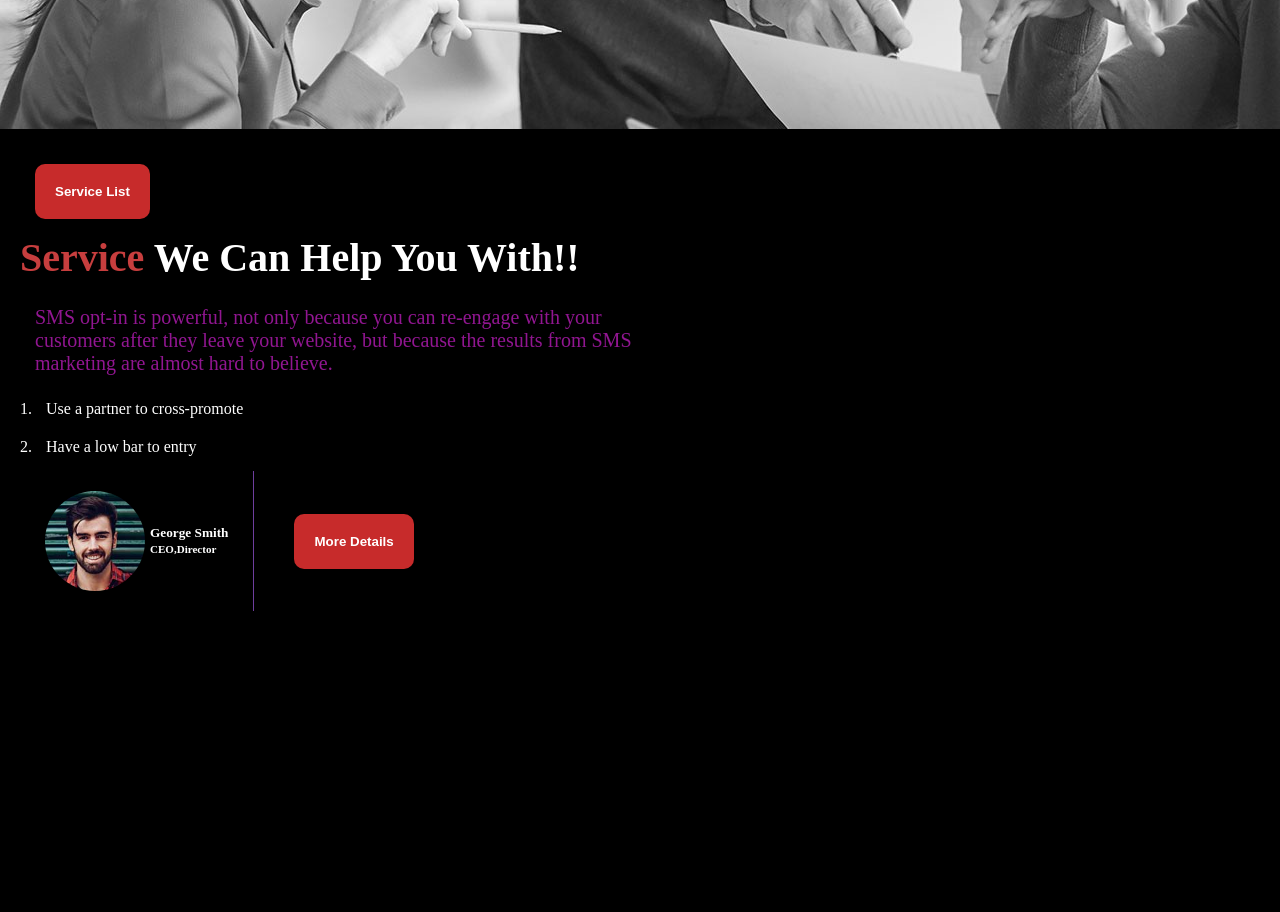
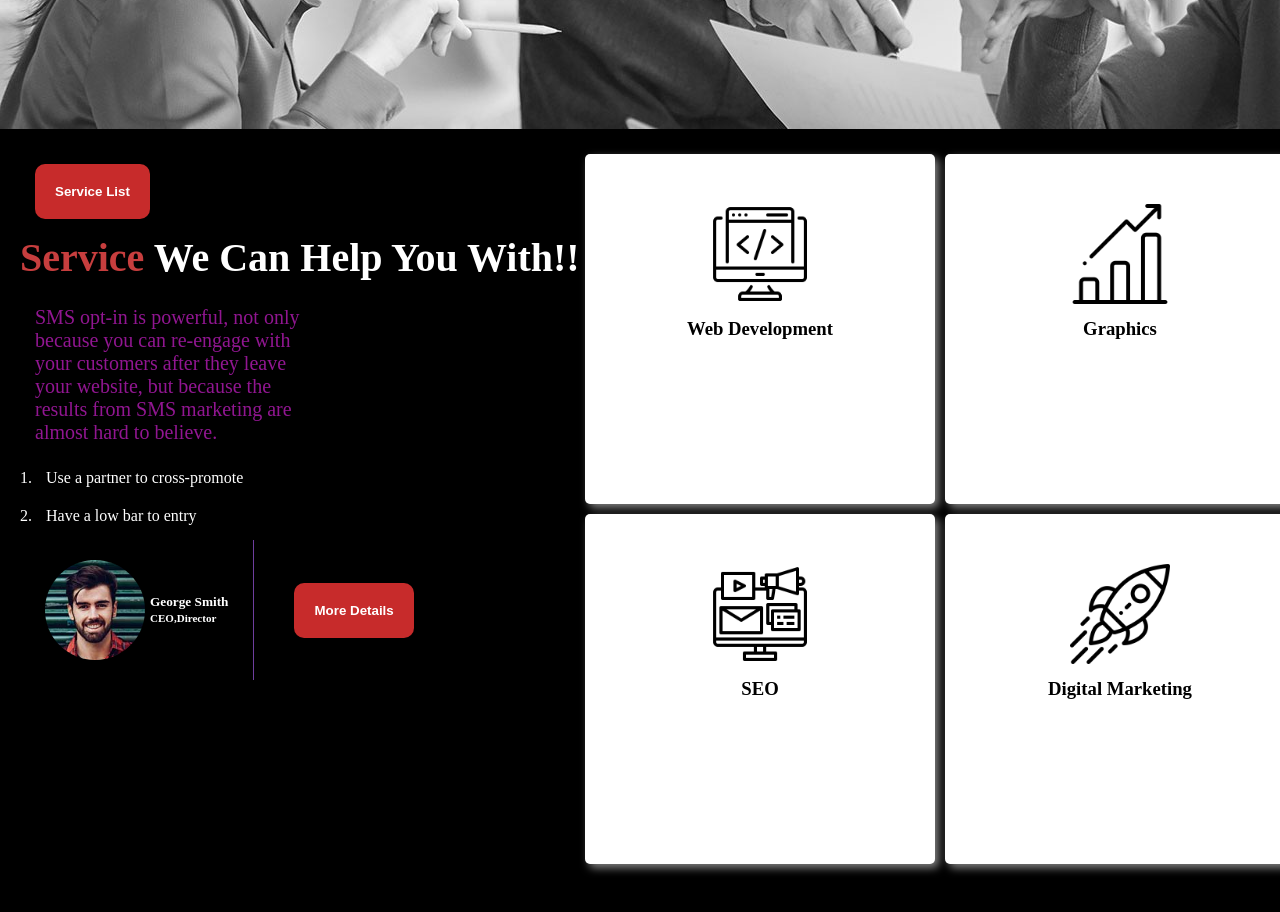
Before and after one commit to iftekharmahmud25/digital-agency-website, a plain HTML site: page index.html in a window 1280 px wide. Shown: the part 760-1672 px from the top of the page. Drawn offline with Linux system fonts and the light colour scheme.

Commit message:
add another part

```diff
--- a/index.html
+++ b/index.html
@@ -65,7 +65,58 @@
         </div>
       </div>
 
-      <div class="service-right"></div>
+      <div class="service-right">
+         <div class="services">
+          <div class="service-up">
+                  <div class="service">
+                     <img class="service-logo" src="asset/icons/coding.png" alt="">
+                     <h3>Web Development</h3>
+                  </div>
+                  <div class="service">
+                        <img   class="service-logo" src="asset/icons/bar-chart.png" alt="">
+                        <h3>Graphics </h3>
+                  </div>
+
+          </div>
+          <div class="service-down">
+                  <div class="service">
+                     <img class="service-logo"src="asset/icons/digital-marketing.png" alt="">
+                     <h3>SEO</h3>
+                  </div>
+                  <div class="service">
+                        <img class="service-logo"src="asset/icons/startup.png" alt="">
+                        <h3>Digital Marketing</h3>
+                  </div>
+
+          </div>
+
+
+
+
+
+
+
+         </div>
+
+
+
+
+
+
+
+
+         </div>
+
+
+
+
+
+
+
+
+
+
+      </div>
     </div>
   </body>
 </html>
--- a/style.css
+++ b/style.css
@@ -75,6 +75,10 @@ p {
   border-radius: 10px;
   margin: 15px;
 }
+.service-container
+{
+    display: flex;
+}
 
 .service-title {
   font-size: 40px;
@@ -117,3 +121,28 @@ ol li{
     padding: 10px;
     margin-left: 16px;
 }
+
+.service{
+padding: 50px;
+background-color: white;
+box-shadow: 4px 4px  8px gray;
+width: 250px;
+height: 250px;
+text-align: center;
+color:black;
+border-radius: 5px;
+margin: 5px;
+
+
+
+
+}
+
+.service-logo{
+    width: 100px;
+    padding-bottom: 10px;
+}
+
+.service-up,.service-down{
+    display: flex;
+}
```
